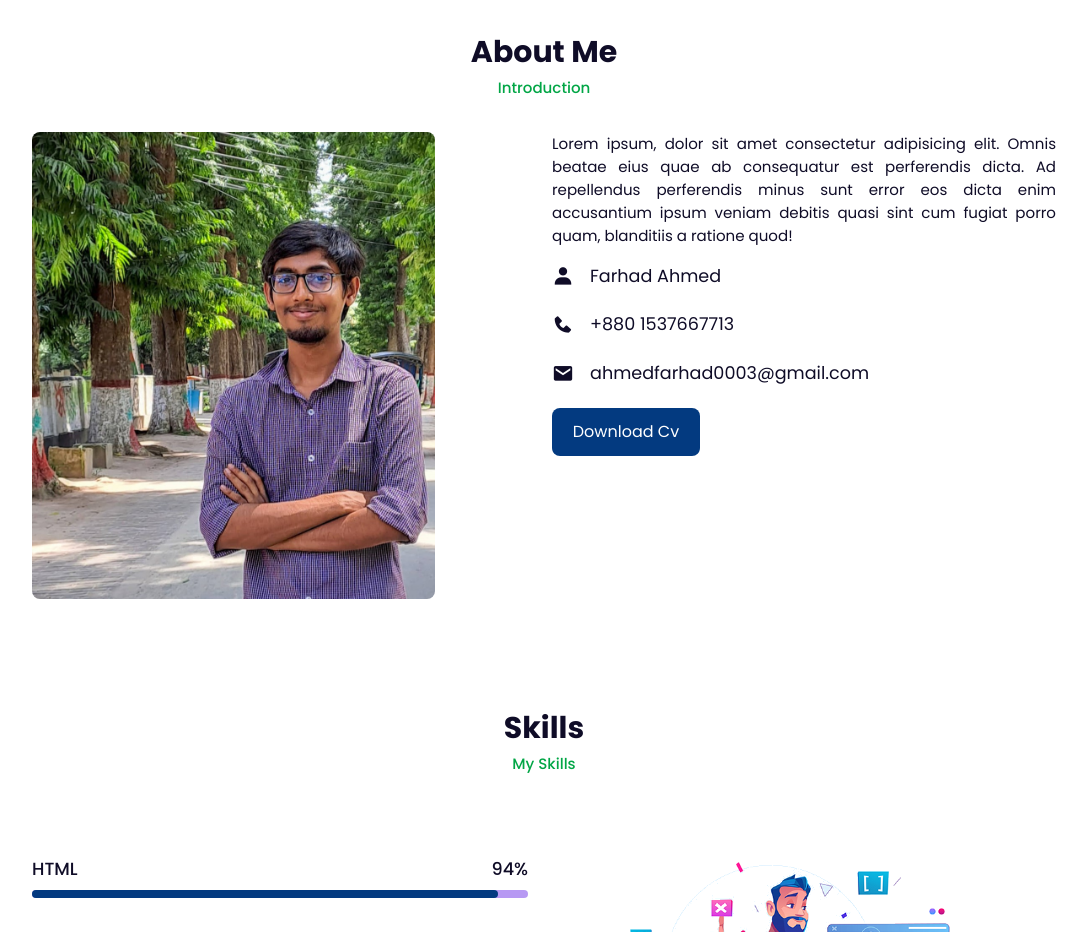
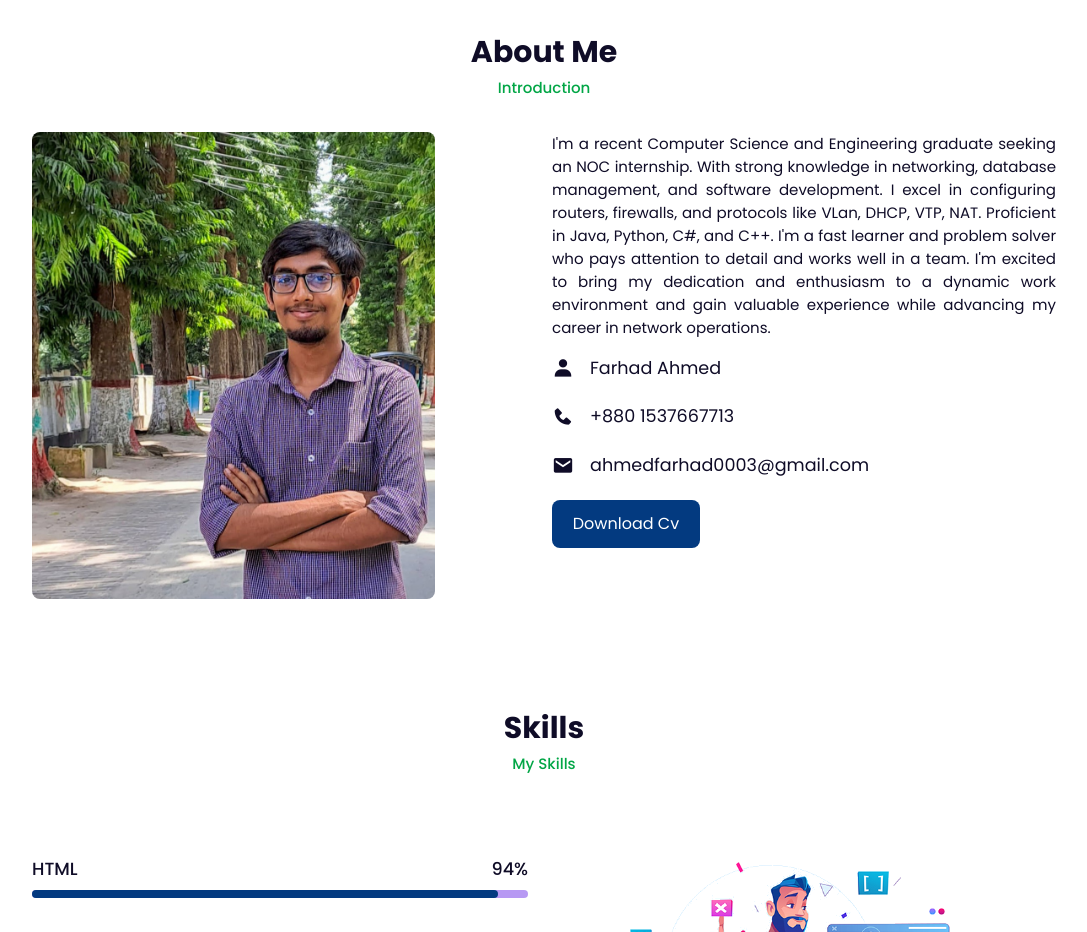
Before and after one commit to Farhad-Ahmed0/Farhad-Ahmed0.github.io, a plain HTML site: page index.html in a window 1280 px wide. Shown: the part 820-1752 px from the top of the page, without its empty margins (96-1183 px from the left). Drawn offline with nearby package versions, Linux system fonts and the light colour scheme.

Commit message:
Update index.html

```diff
--- a/index.html
+++ b/index.html
@@ -62,7 +62,7 @@
                 <img src="12.jpg" alt="">
             </div>
             <div class="about-text">
-                <p>Lorem ipsum, dolor sit amet consectetur adipisicing elit. Omnis beatae eius quae ab consequatur est perferendis dicta. Ad repellendus perferendis minus sunt error eos dicta enim accusantium ipsum veniam debitis quasi sint cum fugiat porro quam, blanditiis a ratione quod!</p>
+                <p>I'm a recent Computer Science and Engineering graduate seeking an NOC internship. With strong knowledge in networking, database management, and software development. I excel in configuring routers, firewalls, and protocols like VLan, DHCP, VTP, NAT. Proficient in Java, Python, C#, and C++. I'm a fast learner and problem solver who pays attention to detail and works well in a team. I'm excited to bring my dedication and enthusiasm to a dynamic work environment and gain valuable experience while advancing my career in network operations.</p>
                 <div class="information">
                     <!-- Box 1 -->
                     <div class="info-box">
```
